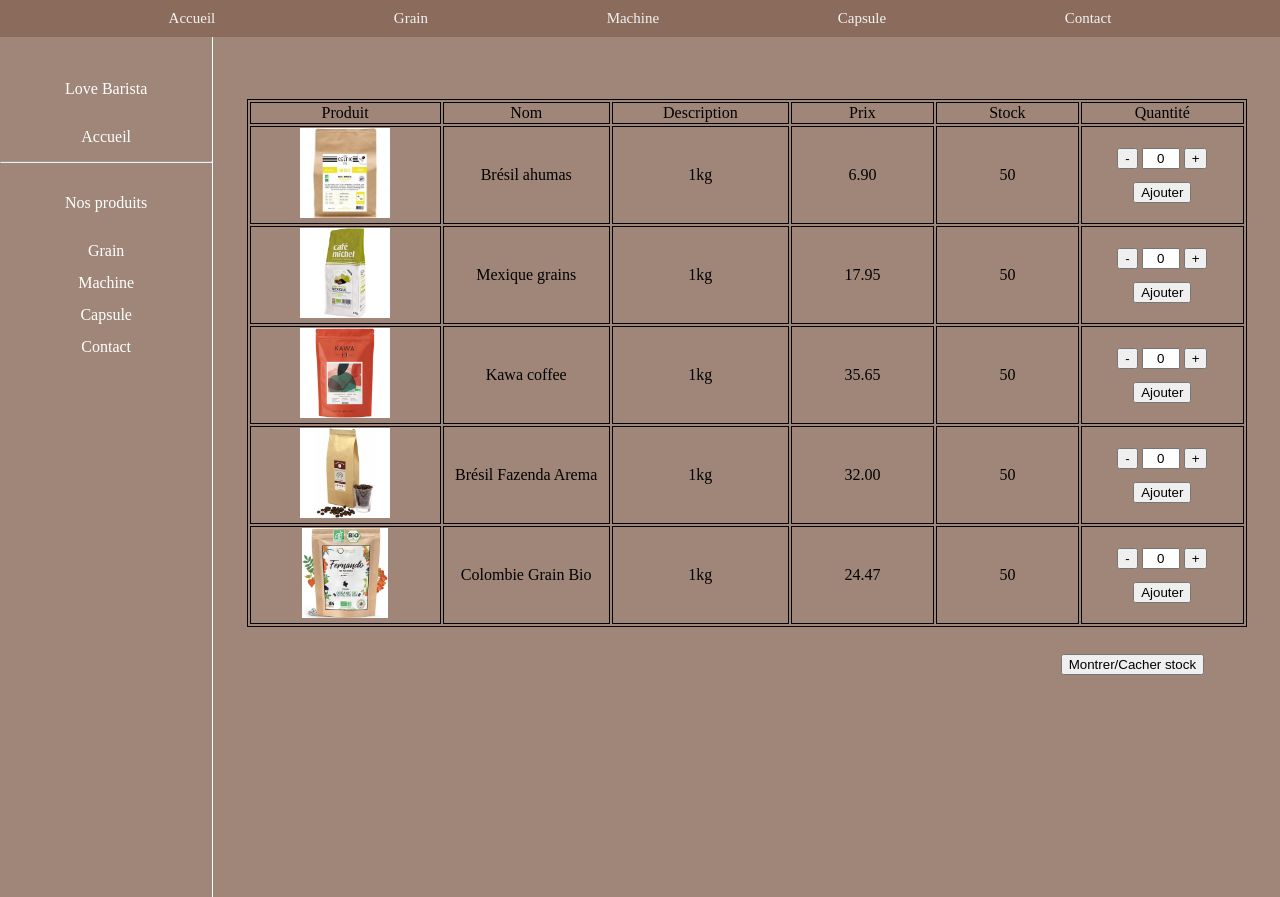
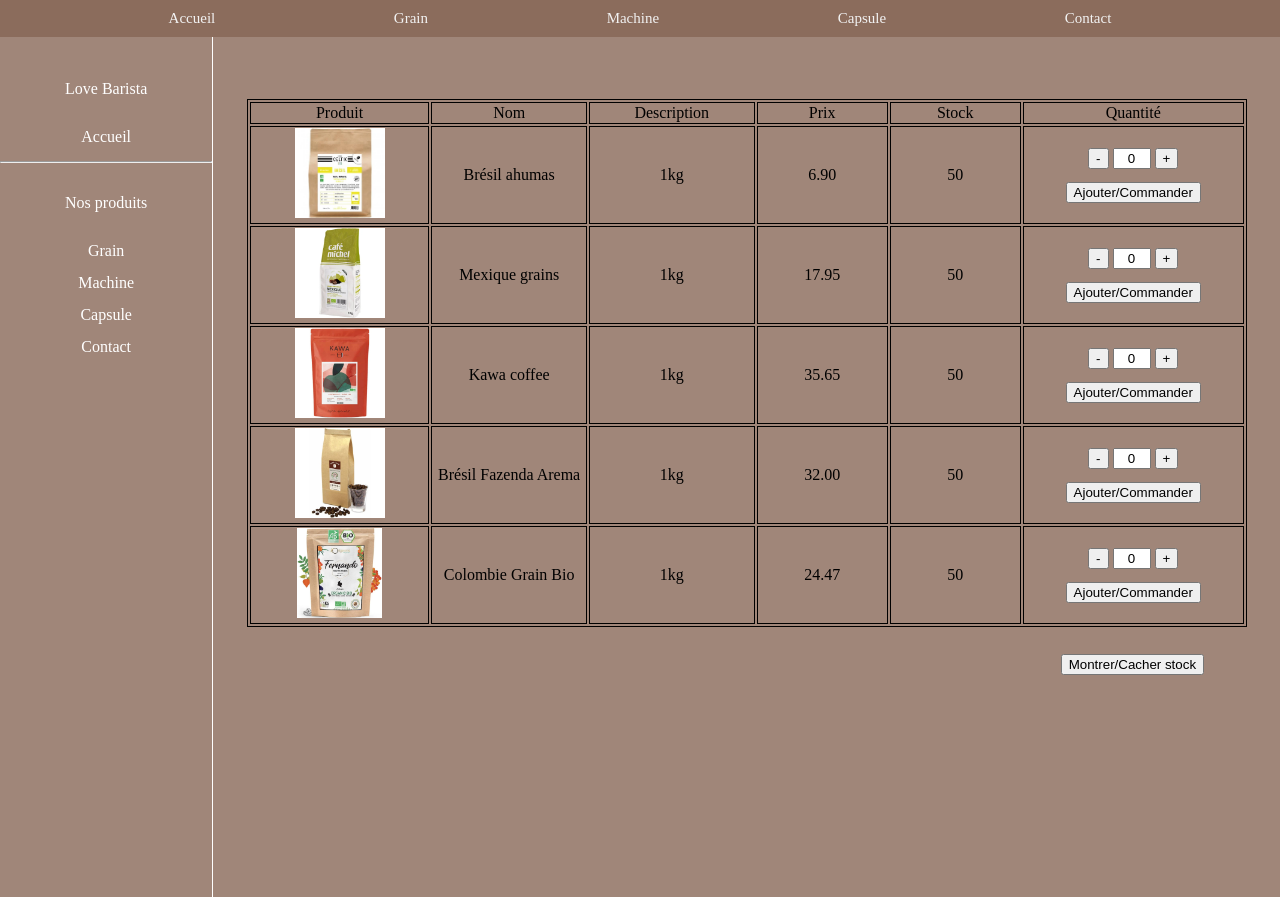
Before and after one commit to DamienLEE0211/cafe-web-site, a PHP site: page /php/produit.php?categorie=0 in a window 1280 px wide. Shown: the part 120-1017 px from the top of the page. Run offline with PHP 8.4, Linux system fonts and the light colour scheme; data comes from the database, SQL or seed files in the repository.

Commit message:
6th commit debug Stocks

```diff
--- a/php/produit.php
+++ b/php/produit.php
@@ -56,7 +56,7 @@ include "top.php";
                                     <input type="hidden" name="product_name" value="' . $produit["nom"] . '">
                                     <input type="hidden" name="product_price" value="' . $produit["prix"] . '">
 
-                                    <button type="button" class="ajouter" name="add_to_cart" onclick="updateStock(this)">Ajouter</button>
+                                    <button type="button" class="ajouter" name="add_to_cart" onclick="updateStock(this)">Ajouter/Commander</button>
 
                                 </td>
                             </tr>
```
